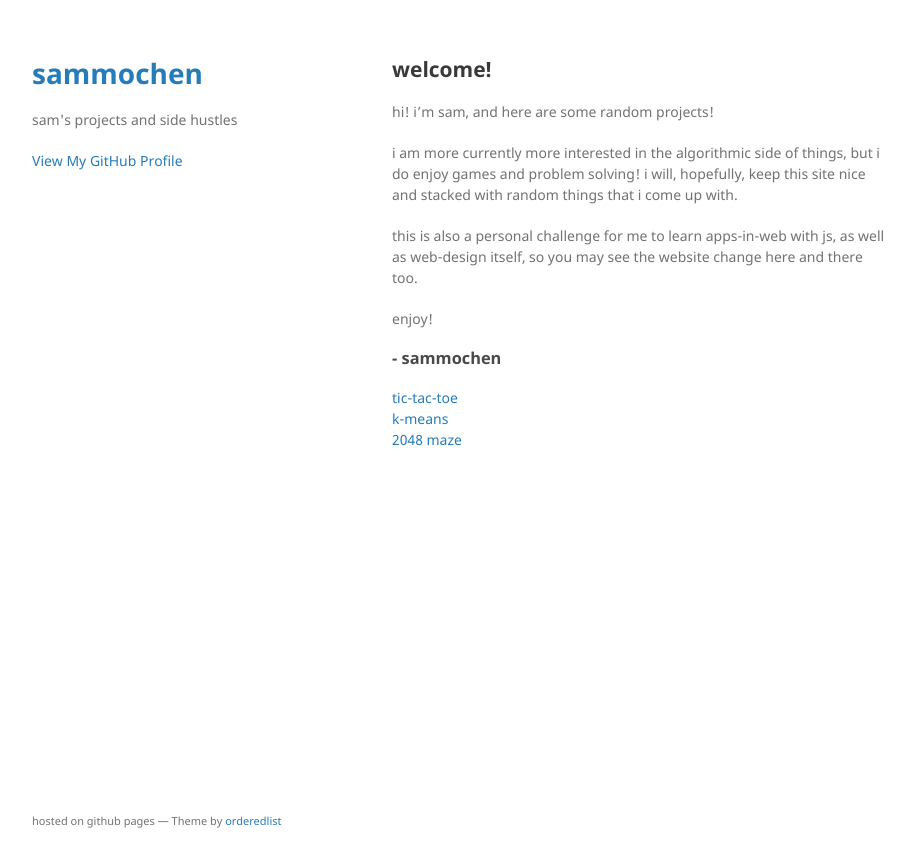
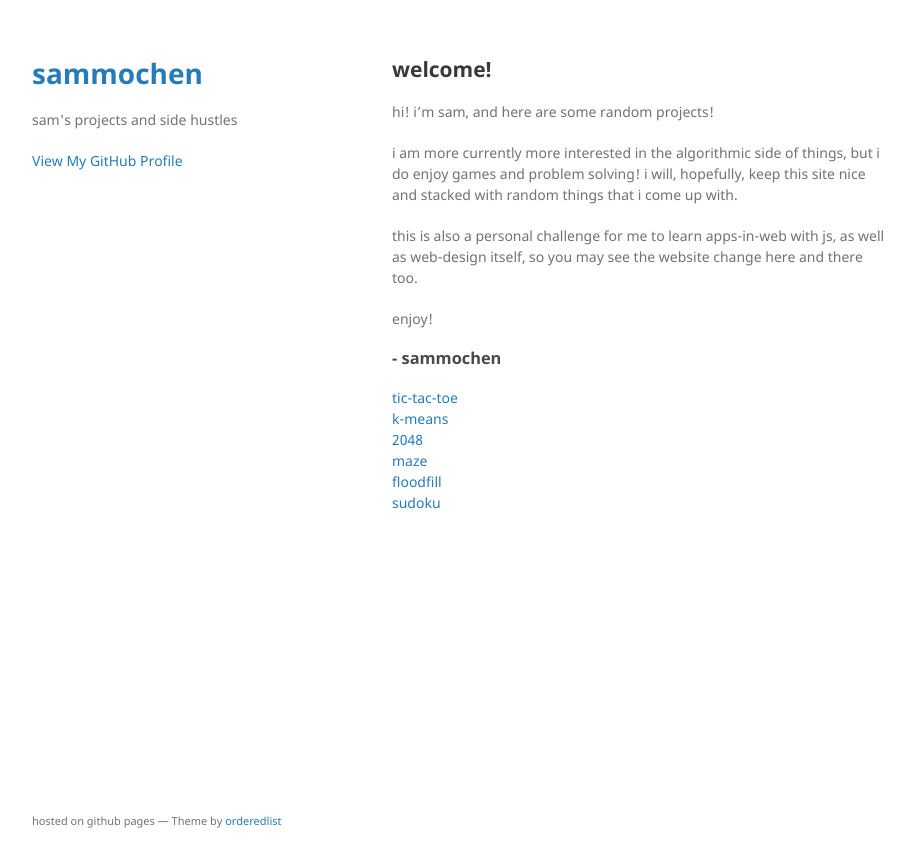
Before and after one commit to sammochen/sammochen.github.io, a Jekyll site: the page built from index.md, in a window 1280 px wide. Shown: the top 867 px of the page, without its empty margins (178-1092 px from the left). Built offline with Jekyll 4.4.1, drawn with Linux system fonts in a browser that asks for light colours; our own code applies the rules of GitHub Pages for plain Markdown files.

Commit message:
Quality check

```diff
--- a/index.md
+++ b/index.md
@@ -18,3 +18,5 @@ enjoy!
 [k-means](posts/k-means)
 [2048](posts/2048)
 [maze](posts/maze)
+[floodfill](posts/floodfill)
+[sudoku](posts/sudoku)
--- a/src/floodfill.js
+++ b/src/floodfill.js
@@ -7,7 +7,7 @@ canvas.height = canvas.width;
 
 parent.appendChild(canvas);
 
-let n = 75;
+let n = 50;
 let margin = 1;
 
 let wallColor = "#000000";
```
